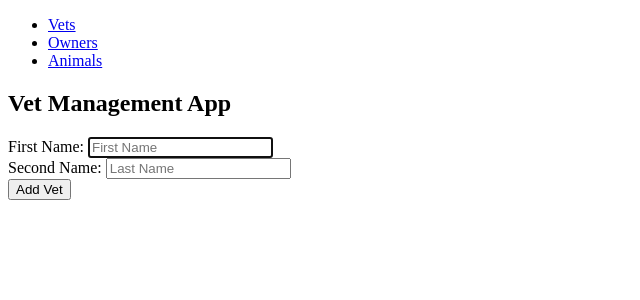
After one commit to g-dunlop/Project-1-Vet-Management-App, a Flask app: page /vets/new in a window 1280 px wide. The commit adds this page. Shown: the top 300 px of the page, without its empty margins (0-640 px from the left). Run offline with Flask 2, Linux system fonts and the light colour scheme.

Commit message:
add page working adding vet to db

```diff
--- a/controllers/vet_controller.py
+++ b/controllers/vet_controller.py
@@ -9,3 +9,15 @@ vets_blueprint = Blueprint("vets", __name__)
 def vets():
     vets = vet_repository.select_all()
     return render_template("vets/index.html", vets = vets)
+
+@vets_blueprint.route("/vets/new", methods=['GET'])
+def new_vet():
+    return render_template("vets/new.html")
+
+@vets_blueprint.route("/vets", methods=['POST'])
+def create_vet():
+    first_name = request.form['first_name']
+    last_name = request.form['last_name']
+    vet = Vet(first_name, last_name)
+    vet_repository.save(vet)
+    return redirect('/vets')
--- a/templates/vets/index.html
+++ b/templates/vets/index.html
@@ -8,6 +8,9 @@
 <p>Name: {{vet.first_name}} {{vet.last_name}}</p>
 
 
+
 {% endfor %}
 
+<p><a href="vets/new">Add Vet</a></p>
+
 {% endblock %}
--- /dev/null
+++ b/templates/vets/new.html
@@ -0,0 +1,23 @@
+{% extends 'base.html' %}
+
+{% block content %}
+
+<h1>Vet Management App</h1>
+
+<form action="/vets" method="post">
+
+    <div>
+        <label for="first_name">First Name: </label>
+        <input type="text" id="first_name" name="first_name" placeholder="First Name" required autofocus>
+    </div>
+
+    <div>
+        <label for="last_name">Second Name: </label>
+        <input type="text" id="last_name" name="last_name" placeholder="Last Name" required>
+    </div>
+
+    <button type="submit">Add Vet</button>
+
+</form>
+
+{% endblock %}
```
